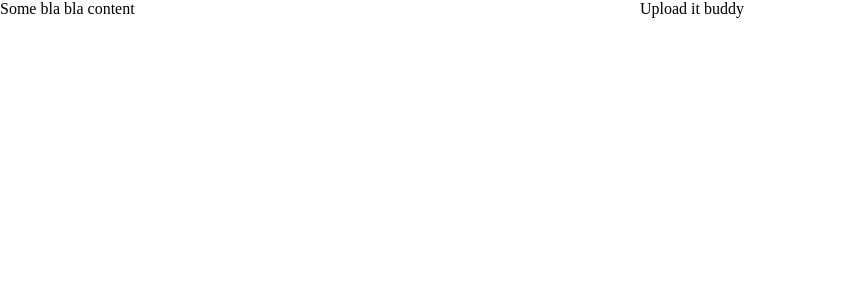
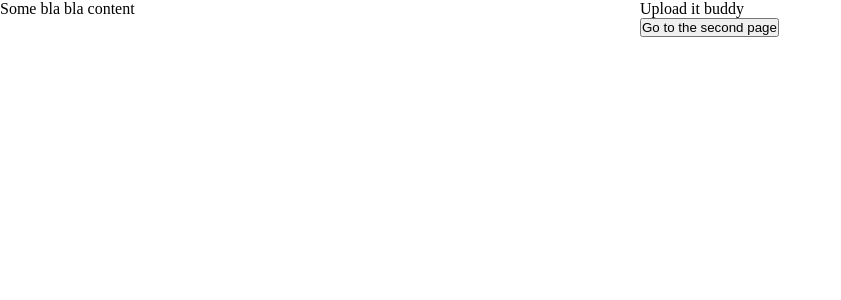
Before and after one commit to kamleshdhondge/aihackathonmonolith, a React (Create React App) app in the folder frontend/: page / in a window 1280 px wide. Shown: the top 300 px of the page, without its empty margins (0-841 px from the left). Built offline with nearby package versions, Linux system fonts and the light colour scheme.

Commit message:
Allow navigating to the main application

```diff
--- a/frontend/src/components/Landing.js
+++ b/frontend/src/components/Landing.js
@@ -1,11 +1,22 @@
+import { useContext } from 'react'
 import './Landing.css'
+import { AppContext } from '../state/AppContext'
 
 const LeftSideView = () => {
     return <div className='column'>Some bla bla content</div>
 }
 
 const RightSideView = () => {
-   return <div className='column'>Upload it buddy</div>
+    const {setActivePage} = useContext(AppContext);
+
+   return <div className='column'>
+        <div>Upload it buddy</div>
+        <div>
+            <button onClick={(e) => {
+                setActivePage('application')
+            }}>Go to the second page</button>
+        </div>
+   </div>
 }
 
 export const Landing = (props) => {
```
